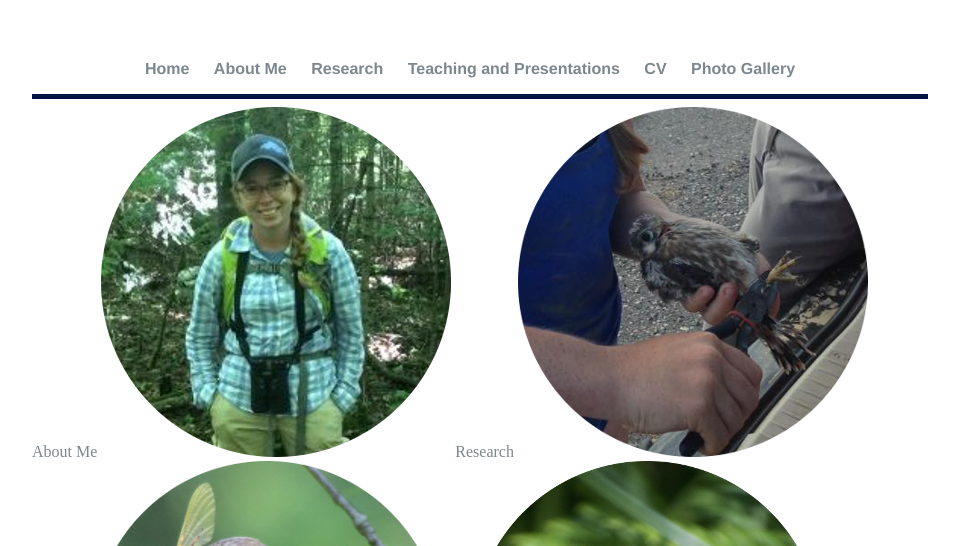
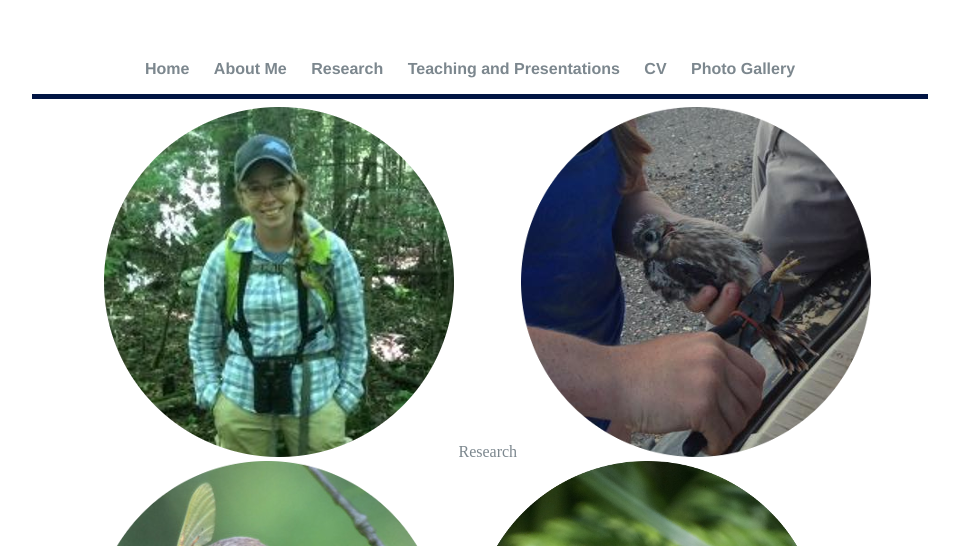
Before and after one commit to elizagrames/elizagrames.github.io, a Jekyll site: the page built from index.html, in a window 1280 px wide. Shown: the top 546 px of the page, without its empty margins (160-1119 px from the left). Built offline with Jekyll 4.4.1, drawn with Linux system fonts in a browser that asks for light colours.

Commit message:
Update index.html

```diff
--- a/index.html
+++ b/index.html
@@ -3,10 +3,20 @@
 title: Eliza Grames, Ecology PhD Student
 ---
 
+<style type="text/css">
+capt {
+	color: white;
+	font-family: arial;
+	font-size: 16px;
+	text-align: center;
+	}
+
+</style>
+
 
 <div class="blurb">
 
-<a href="/about">About Me
+	<a href="/about"><capt>About Me</capt>
 <img src="https://github.com/elizagrames/elizagrames.github.io/blob/master/images/me.png?raw=true" border="0" />
 	</a>
 
```
